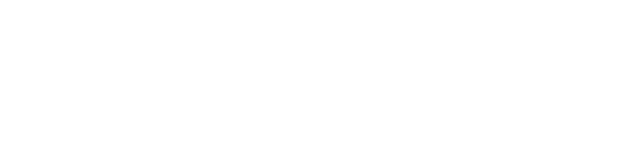
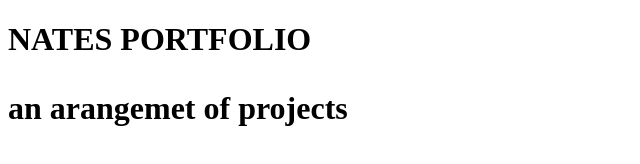
Before and after one commit to nathan-french/portfolio, a plain HTML site: page index.html in a window 1280 px wide. Shown: the whole page, without its empty margins (0-640 px from the left). Drawn offline with Linux system fonts and the light colour scheme.

```diff
--- a/index.html
+++ b/index.html
@@ -3,9 +3,9 @@
   <head>
     <meta charset="utf-8">
 
-    <title></title>
-  </head>
+    </head>
   <body>
-
+    <h1>NATES PORTFOLIO</h>
+    <p>an arangemet of projects</p>
   </body>
 </html>
```
